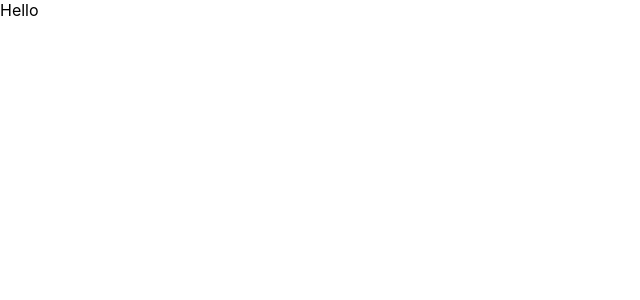
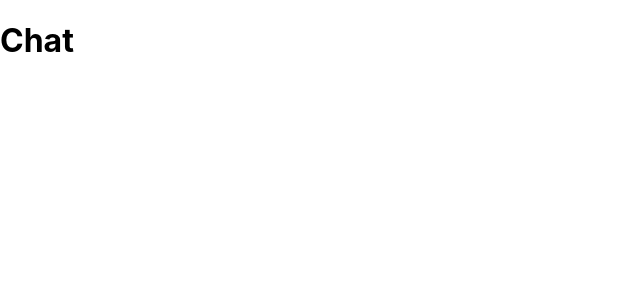
Before and after one commit to WadeeaKiwan/Chat-App, a React (Create React App) app in the folder client/: page /chat in a window 1280 px wide. Shown: the top 300 px of the page, without its empty margins (0-640 px from the left). Built offline with nearby package versions, Linux system fonts and the light colour scheme.

Commit message:
Create basic components

```diff
--- a/client/src/App.js
+++ b/client/src/App.js
@@ -1,11 +1,14 @@
+import { BrowserRouter as Router, Route } from "react-router-dom";
 import './App.css';
 
-const App = () => {
-  return (
-    <div className="App">
-      Hello
-    </div>
-  );
-}
+import Join from './components/Join';
+import Chat from './components/Chat';
+
+const App = () => (
+  <Router>
+    <Route path="/" exact component={Join} />
+    <Route path="/chat" component={Chat} />
+  </Router>
+);
 
 export default App;
--- /dev/null
+++ b/client/src/components/Chat.js
@@ -0,0 +1,9 @@
+import React from "react";
+
+const Chat = () => {
+  return (
+    <h1>Chat</h1>
+  )
+};
+
+export default Chat;
--- /dev/null
+++ b/client/src/components/Join.js
@@ -0,0 +1,9 @@
+import React from "react";
+
+const Join = () => {
+  return (
+    <h1>Join</h1>
+  )
+};
+
+export default Join;
```
Also changed, not shown: 2 other files (tests, documents, lock files or other folders).
